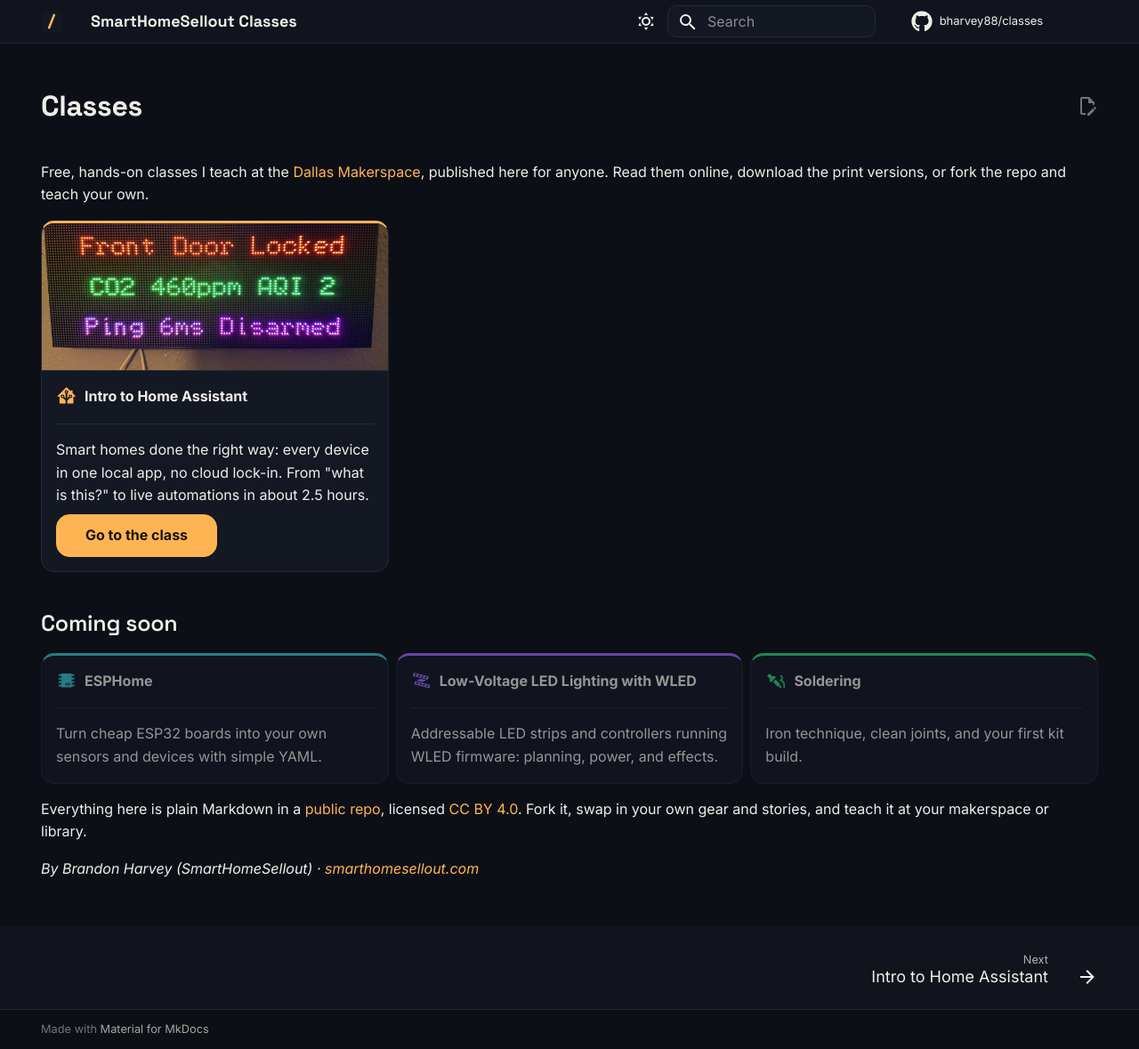
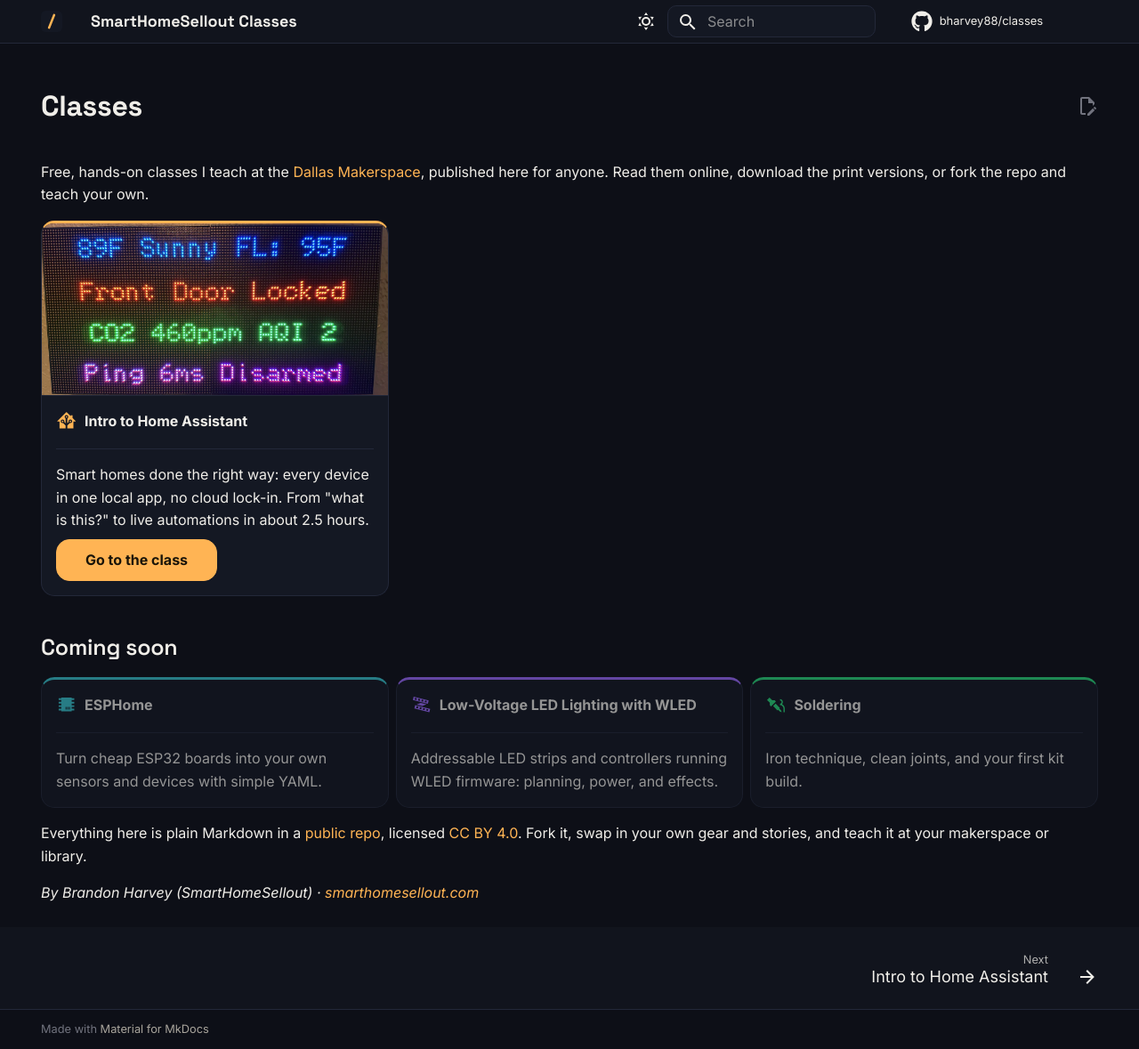
Before and after one commit to bharvey88/classes, an MkDocs documentation site: the page built from docs/index.md, in a window 1280 px wide and 1179 px high. Shown: the whole window at 89% size. Built offline with MkDocs 1.6.1 and Material for MkDocs 9.7.7, drawn with Linux system fonts in a browser that asks for light colours; comment, search, counter and statistics services are not loaded.

Commit message:
Card photo: crop source to the LED panel so all four text rows show

```diff
--- a/docs/index.md
+++ b/docs/index.md
@@ -10,7 +10,7 @@ Free, hands-on classes I teach at the [Dallas Makerspace](https://dallasmakerspa
 
 <div class="grid cards" markdown>
 
--   ![Live Home Assistant data on a wall-mounted LED matrix](assets/photos/intro-ha-card.webp){ .card-photo style="object-position: center 65%" }
+-   ![Live Home Assistant data on a wall-mounted LED matrix](assets/photos/intro-ha-card.webp){ .card-photo }
 
     :material-home-assistant:{ .class-icon .c-ha } **Intro to Home Assistant**
 
--- a/docs/stylesheets/extra.css
+++ b/docs/stylesheets/extra.css
@@ -261,7 +261,7 @@
   width: calc(100% + 1.6rem);
   max-width: calc(100% + 1.6rem);
   margin: -0.8rem -0.8rem 0.8rem;
-  aspect-ratio: 21 / 9;
+  aspect-ratio: 2 / 1;
   object-fit: cover;
   border-radius: 0.65rem 0.65rem 0 0;
   border-bottom: 1px solid var(--shs-border);
```
Also changed, not shown: docs/assets/photos/intro-ha-card.webp.
